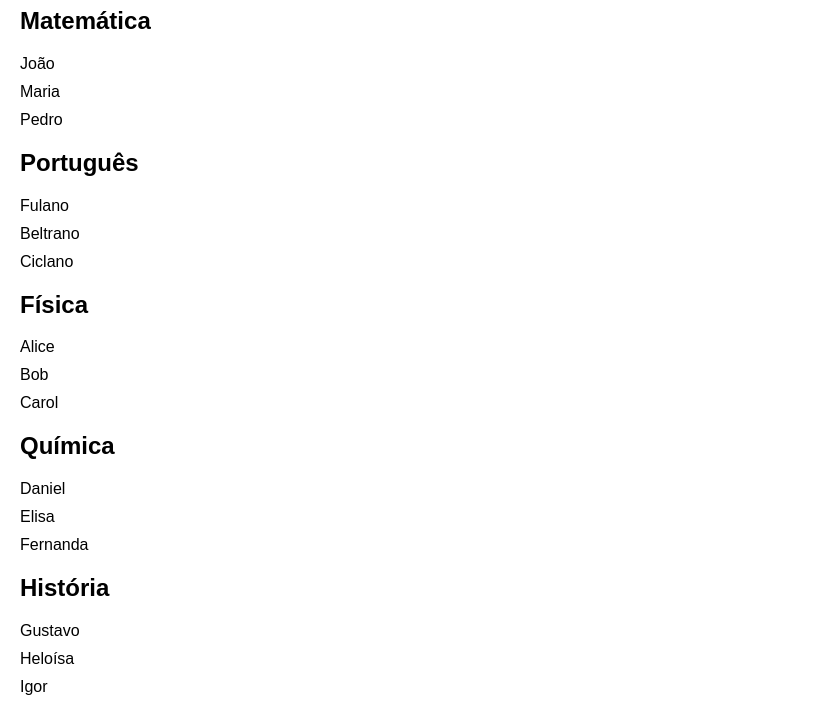
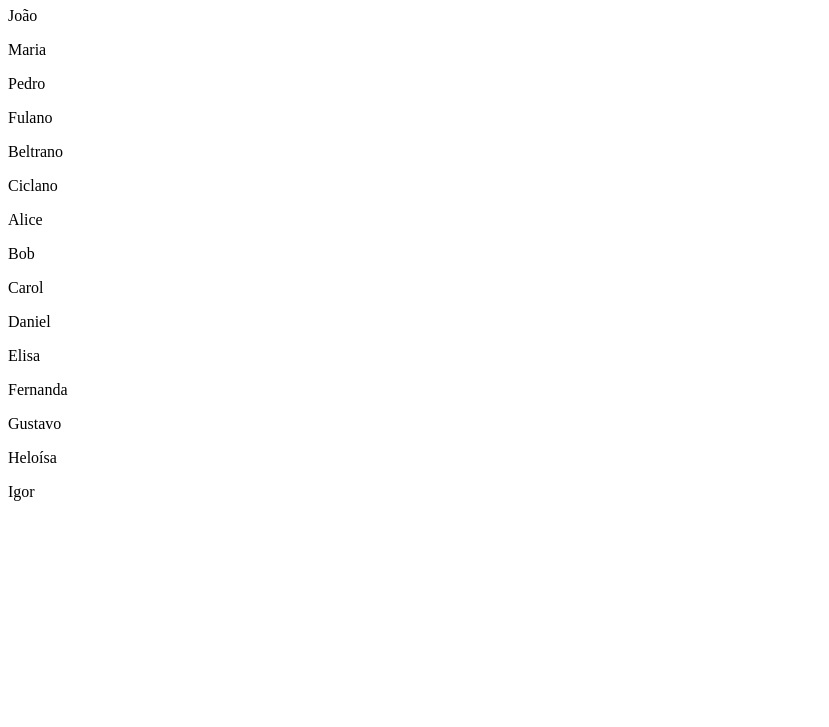
Before and after one commit to GuiVargasRodrigues/JSON, a plain HTML site: page JSON/materias.html in a window 1280 px wide. Shown: the part 73-800 px from the top of the page, without its empty margins (0-829 px from the left). Drawn offline with Linux system fonts and the light colour scheme.

Commit message:
Update materias.html

```diff
--- a/JSON/materias.html
+++ b/JSON/materias.html
@@ -4,69 +4,14 @@
     <meta charset="UTF-8">
     <meta name="viewport" content="width=device-width, initial-scale=1.0">
     <title>Alunos por Curso</title>
-    <style>
-        body {
-            font-family: Arial, sans-serif;
-            margin: 20px;
-        }
-        h1 {
-            text-align: center;
-        }
-        ul {
-            list-style-type: none;
-            padding: 0;
-        }
-        li {
-            margin-bottom: 10px;
-        }
-    </style>
 </head>
 <body>
     <h1>Alunos por Curso</h1>
-    <div id="alunosPorCurso">
-        <!-- Os alunos por curso serão exibidos aqui -->
+    <div class="alunosPorCurso">
+
     </div>
 
-    <script>
-        // Função para exibir os alunos por curso
-        function exibirAlunosPorCurso(dados) {
-            const alunosPorCursoDiv = document.getElementById('alunosPorCurso');
-            for (let curso in dados) {
-                const cursoDiv = document.createElement('div');
-                const cursoTitulo = document.createElement('h2');
-                cursoTitulo.textContent = curso;
-                const listaAlunos = document.createElement('ul');
-                dados[curso].forEach(aluno => {
-                    const itemLista = document.createElement('li');
-                    itemLista.textContent = aluno;
-                    listaAlunos.appendChild(itemLista);
-                });
-                cursoDiv.appendChild(cursoTitulo);
-                cursoDiv.appendChild(listaAlunos);
-                alunosPorCursoDiv.appendChild(cursoDiv);
-            }
-        }
 
-        // Função principal
-        function main() {
-            fetch('materias.json') // Carrega o arquivo JSON
-                .then(response => {
-                    if (!response.ok) {
-                        throw new Error('Erro ao carregar o arquivo.');
-                    }
-                    return response.json();
-                })
-                .then(dados => {
-                    exibirAlunosPorCurso(dados); // Exibe os alunos por curso na página
-                })
-                .catch(error => {
-                    console.error('Erro:', error);
-                    const alunosPorCursoDiv = document.getElementById('alunosPorCurso');
-                    alunosPorCursoDiv.textContent = 'Erro ao carregar os dados.';
-                });
-        }
-
-        main(); // Chama a função principal quando a página carrega
-    </script>
+    <script src="script.js"></script>
 </body>
 </html>
```
